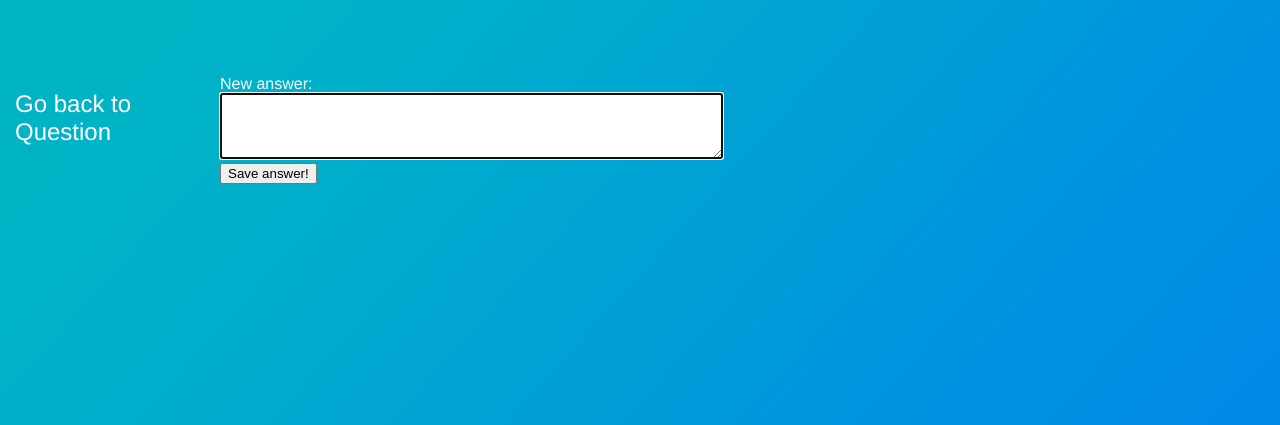
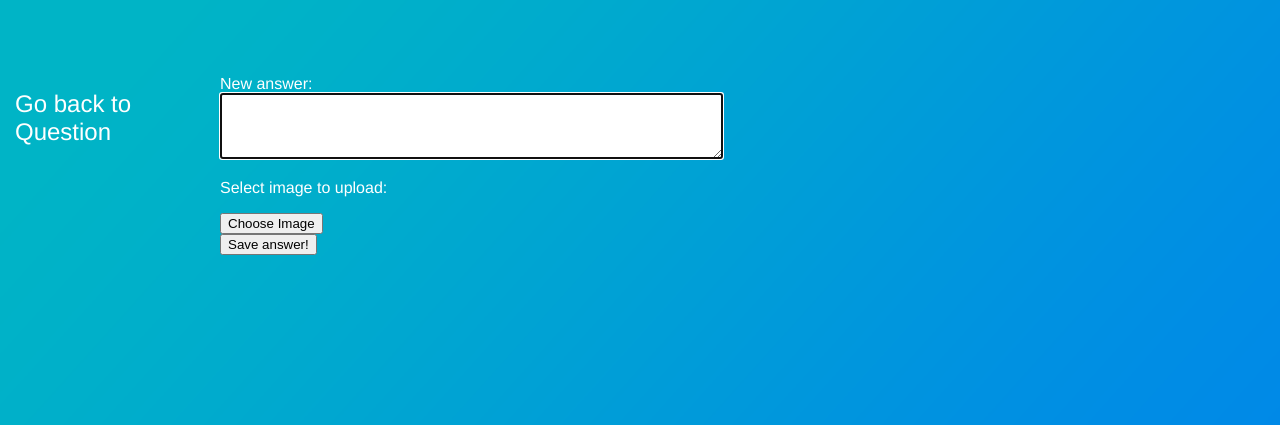
Before and after one commit to MKristof6/Ask-Mate-3, a Flask app: page /answer in a window 1280 px wide. Shown: the top 425 px of the page. Run offline with Flask 2, Linux system fonts and the light colour scheme.

Commit message:
Implemented upload image function to New Aswers

```diff
--- a/fullpath.txt
+++ b/fullpath.txt
@@ -1 +1 @@
-<null>
+DSC_0597.jpg
--- a/server.py
+++ b/server.py
@@ -68,6 +68,10 @@ def edit_question(question_id):
         for question in questions:
             question['title'] = request.form['title']
             question['message'] = request.form['message']
+            with open("fullpath.txt") as path:
+                image = path.readline()
+                if image != "<null>":
+                    question['image'] = image
         data_manager.write_question(question)
         return redirect(f"/question/{question_id}")
     else:
@@ -84,6 +88,10 @@ def edit_answer(answer_id):
         data_manager.delete_answer(answer_id)
         for answer in answers:
             answer['message'] = request.form['message']
+            with open("fullpath.txt") as path:
+                image = path.readline()
+                if image != "<null>":
+                    answer['image'] = image
         data_manager.write_answers(answer)
         return redirect(f"/question/{question_id}")
     else:
@@ -120,9 +128,13 @@ def answer():
             answer['id'] = 1
         answer['submission_time'] = 0
         answer['vote_number'] = 0
-        answer['image'] = 'image placeholder'
+        with open("fullpath.txt") as path:
+            image = path.readline()
+        answer['image'] = image
         answer['question_id'] = question_id
         data_manager.write_answers(answer)
+        with open("fullpath.txt", "w") as path:
+            path.write("<null>")
         return redirect(f"/question/{question_id}")
     else:
         return render_template("answer.html")
--- a/templates/answer.html
+++ b/templates/answer.html
@@ -6,10 +6,17 @@
     <link rel="stylesheet" type="text/css" href="../../static/css/style.css">
 </head>
 <body>
-<form action="/answer" , method="post">
+<form action="/answer", method="post">
     <label for="add-answer">New answer:</label><br>
     <textarea id="add-answer" name="answer" rows="4" cols="60" autofocus required></textarea>
     <input name="question_id" id="question_id" value="{{ question_id }}" type="hidden"><br>
+    <p>Select image to upload:</p>
+    <script>
+        function openwnd() {
+            window.open("../../selector");
+        }
+    </script>
+    <input type="button" value="Choose Image" onclick="openwnd()"><br>
     <button type="submit">Save answer!</button>
 </form>
 <div id="menu">
--- a/templates/question.html
+++ b/templates/question.html
@@ -42,7 +42,7 @@
                 onclick="return confirm('Are you sure you want to delete this comment?')">Delete
             comment
         </button>
-    <hr>
+        <hr>
     </form>
 
 {% endfor %}
@@ -51,6 +51,9 @@
 {% for answer in answers %}
 
     <p> {{ answer.message }} </p>
+    {% if answer.image != "<null>" %}
+    <br><img src="../static/uploaded_images/{{ answer.image }}" height="400"><br>
+    {% endif %}
     <a style="text-decoration: none; color: white" href="/answer/{{ answer.id }}/edit"> Edit answer </a> <br>
     <form action="/answer/{{ answer.id }}/delete" method="post">
         <input type="hidden" id="question_id" name="question_id" value="{{ question_id }}">
```
Also changed, not shown: templates/edit-answer.html (+7 -0 lines), templates/edit-question.html (+6 -2 lines).
